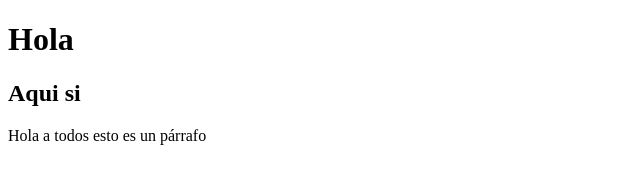
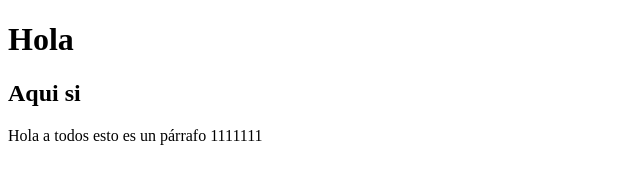
Before and after one commit to jlmendo/Git, a plain HTML site: page index.html in a window 1280 px wide. Shown: the full height of the page, 0-640 px from the left. Drawn offline with Linux system fonts and the light colour scheme.

Commit message:
unos al final

```diff
--- a/index.html
+++ b/index.html
@@ -10,6 +10,6 @@
 <h1>Hola</h1>
 <h2>Aqui si</h2>
 
-<p>Hola a todos esto es un párrafo</p>
+<p>Hola a todos esto es un párrafo 1111111</p>
 </body>
 </html>
```
